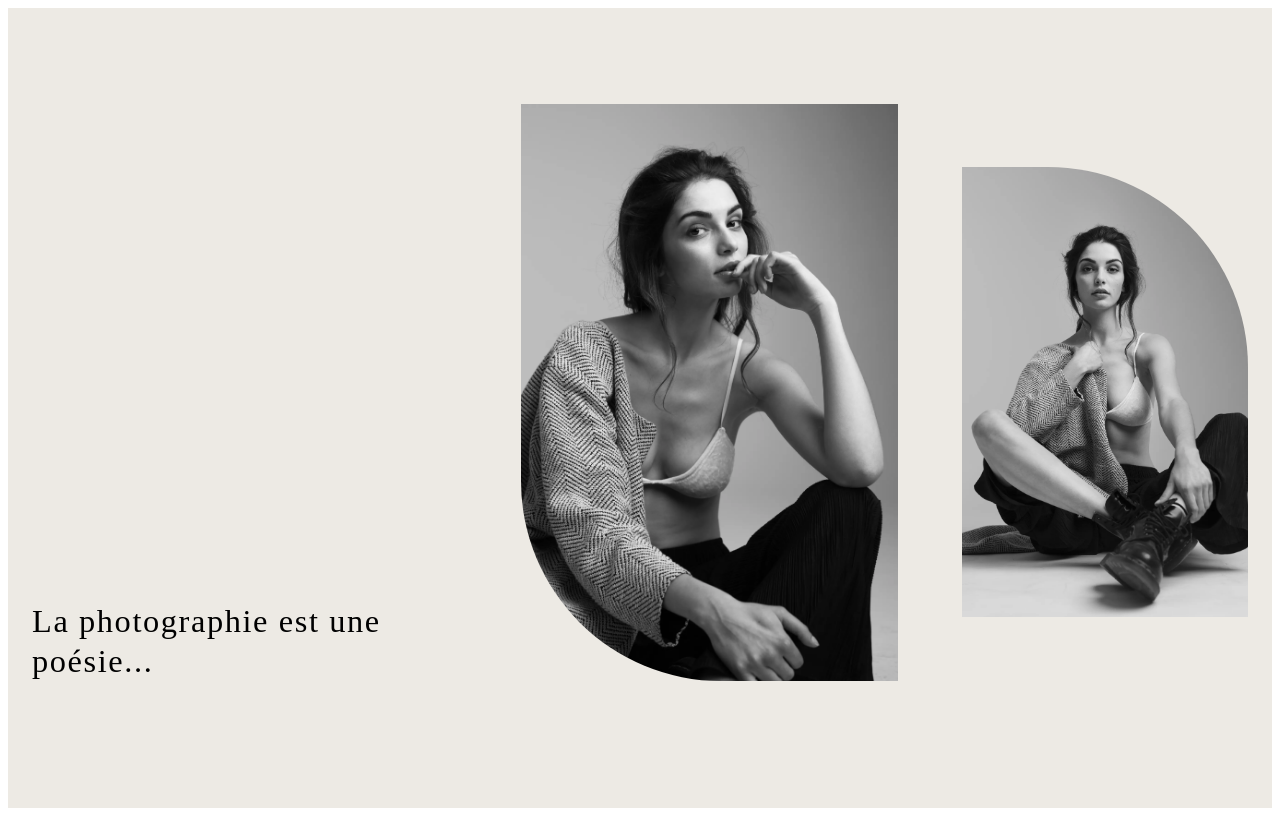
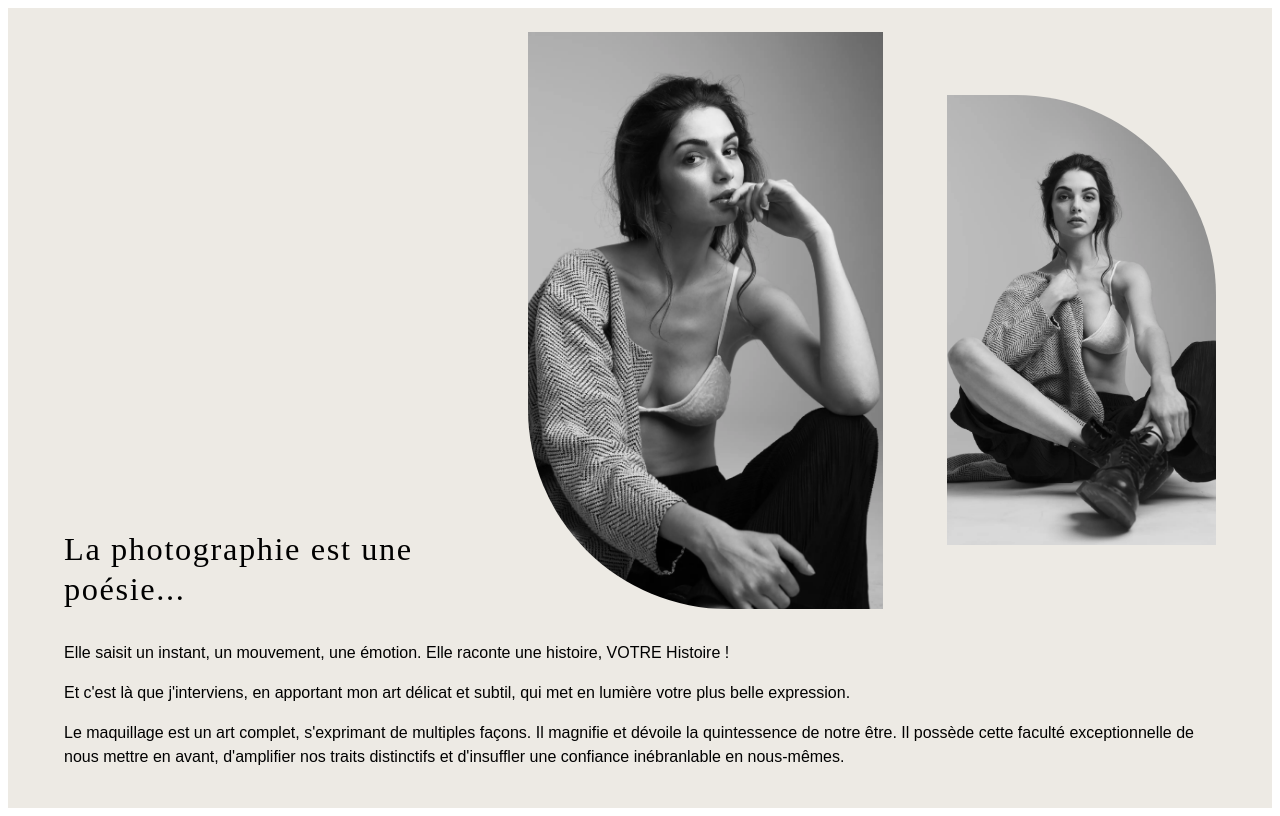
Before and after one commit to nicolasgodineau/noemie_lemoine_website, a Gatsby site: page /portfolio in a window 1280 px wide. Built offline with nearby package versions, Linux system fonts and the light colour scheme; Gatsby itself is replaced by a stand-in of ours; a web font is replaced by a local one.

Commit message:
remplacement des boxs par des containers, ajutement de la maxWidth et CSS

```diff
--- a/src/pages/portfolio.js
+++ b/src/pages/portfolio.js
@@ -1,4 +1,5 @@
 import React from "react"
+import { useStaticQuery, graphql } from 'gatsby';
 
 import { useTranslation } from "react-i18next"
 import { useTheme } from "@mui/material/styles"
@@ -6,9 +7,15 @@ import Typography from "@mui/material/Typography"
 import { StaticImage } from "gatsby-plugin-image"
 import { Box, Container } from "@mui/material"
 
+import AllData from '../languages/fr.json'
+
 function PortfolioPage() {
     const { t } = useTranslation()
     const theme = useTheme()
+
+    const portfolioData = AllData.portfolio
+    console.log('portfolioData:', portfolioData)
+
 
     return (
         <Container id="portfolio"
@@ -21,8 +28,10 @@ function PortfolioPage() {
                 justifyContent: "center",
                 backgroundColor: theme.palette.light,
             }}>
-            <Box
+            <Container
+                maxWidth="lg"
                 sx={{
+                    maxWidth: "xl",
                     display: "flex",
                     alignItems: "center",
                     justifyContent: "flex-end",
@@ -58,15 +67,24 @@ function PortfolioPage() {
                         borderRadius: "0px 200px 0px 0px",
                     }}
                 />
-            </Box>
-            <Box sx={{
+            </Container>
+            <Container maxWidth="lg" sx={{
                 width: "100%",
                 display: "flex",
                 flexDirection: "column",
                 marginTop: "2rem",
             }}>
-
-            </Box>
+                {portfolioData.paragraph1.map((paragraph, pIndex) => (
+                    <Typography key={pIndex} paragraph>
+                        {t(paragraph.line)}
+                    </Typography>
+                ))}
+                {portfolioData.paragraph2.map((paragraph, pIndex) => (
+                    <Typography key={pIndex} paragraph>
+                        {t(paragraph.line)}
+                    </Typography>
+                ))}
+            </Container>
         </Container>
     )
 }
```
